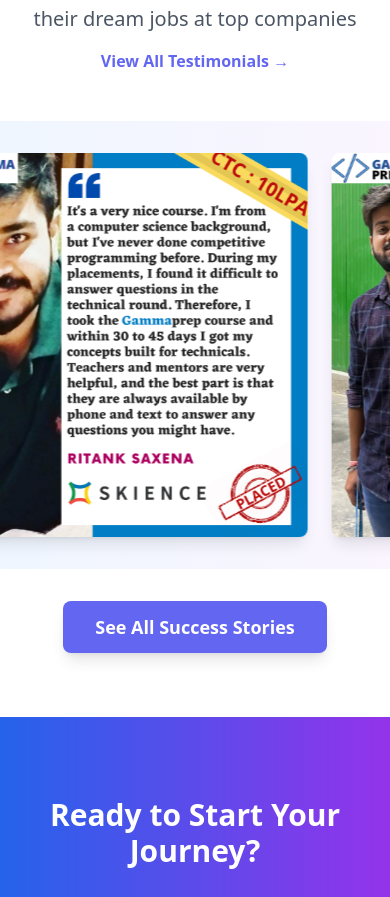
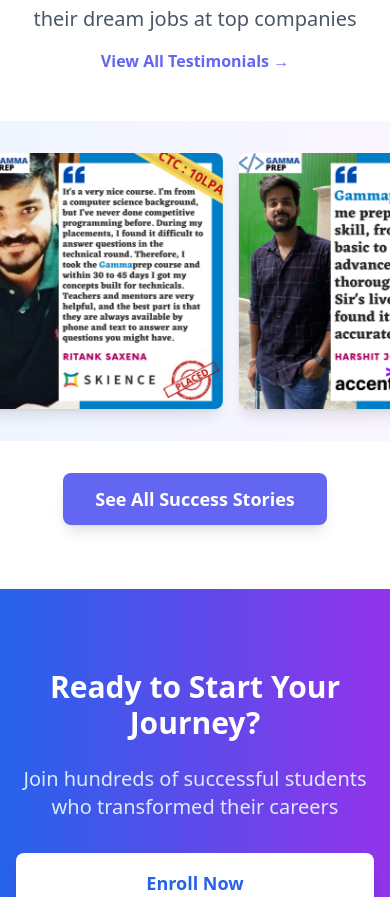
Before and after one commit to vaibhav196606/GammaprepCode, a Next.js app in the folder frontend/: page / in a window 390 px wide. Shown: the part 6466-7363 px from the top of the page. Built offline with nearby package versions, Linux system fonts and the light colour scheme; no server answers.

Commit message:
Improve testimonial marquee: show all testimonials with better speed and responsive sizing

```diff
--- a/frontend/components/TestimonialMarquee.js
+++ b/frontend/components/TestimonialMarquee.js
@@ -42,7 +42,7 @@ export default function TestimonialMarquee() {
   }, []);
 
   return (
-    <div className="w-full overflow-hidden bg-gradient-to-r from-blue-50 to-purple-50">
+    <div className="w-full overflow-hidden bg-gradient-to-r from-blue-50 to-purple-50 py-8">
       <style jsx>{`
         @keyframes scroll {
           0% {
@@ -54,21 +54,25 @@ export default function TestimonialMarquee() {
         }
 
         .animate-scroll {
-          animation: scroll 15s linear infinite;
+          animation: scroll 40s linear infinite;
+        }
+
+        .animate-scroll:hover {
+          animation-play-state: paused;
         }
       `}</style>
 
-      <div className="flex animate-scroll py-8">
-        {/* Duplicate the array twice for seamless loop */}
-        {[...testimonials, ...testimonials].map((image, index) => (
+      <div className="flex animate-scroll gap-4">
+        {/* Duplicate the array multiple times for seamless loop */}
+        {[...testimonials, ...testimonials, ...testimonials].map((image, index) => (
           <div
             key={index}
-            className="flex-shrink-0 mx-3"
+            className="flex-shrink-0"
           >
             <img
               src={`/stories/${image}`}
               alt={`Student testimonial ${index + 1}`}
-              className="h-96 w-auto object-cover rounded-lg shadow-lg"
+              className="h-64 sm:h-80 md:h-96 w-auto object-cover rounded-lg shadow-lg hover:scale-105 transition-transform duration-300"
             />
           </div>
         ))}
```
